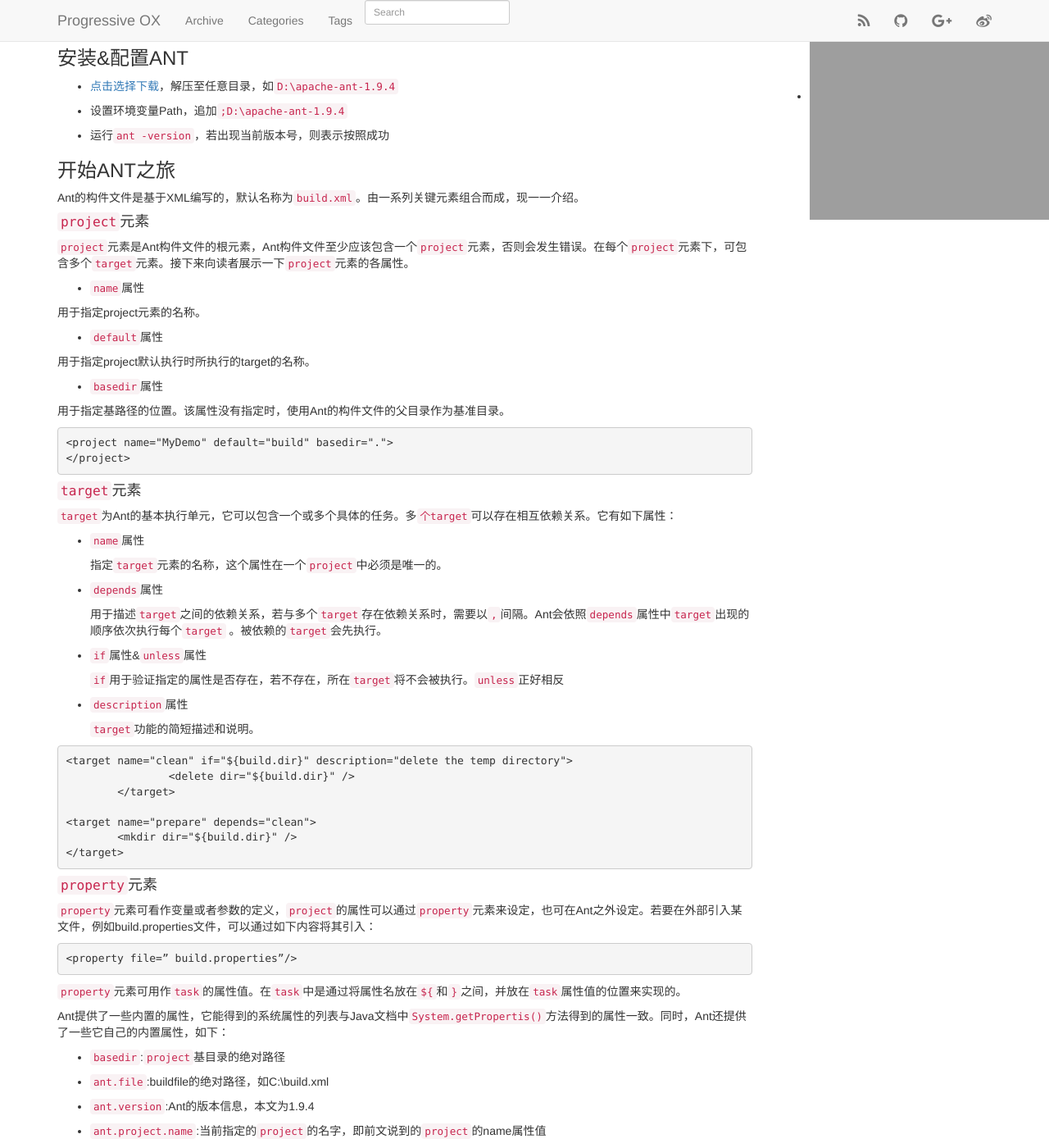
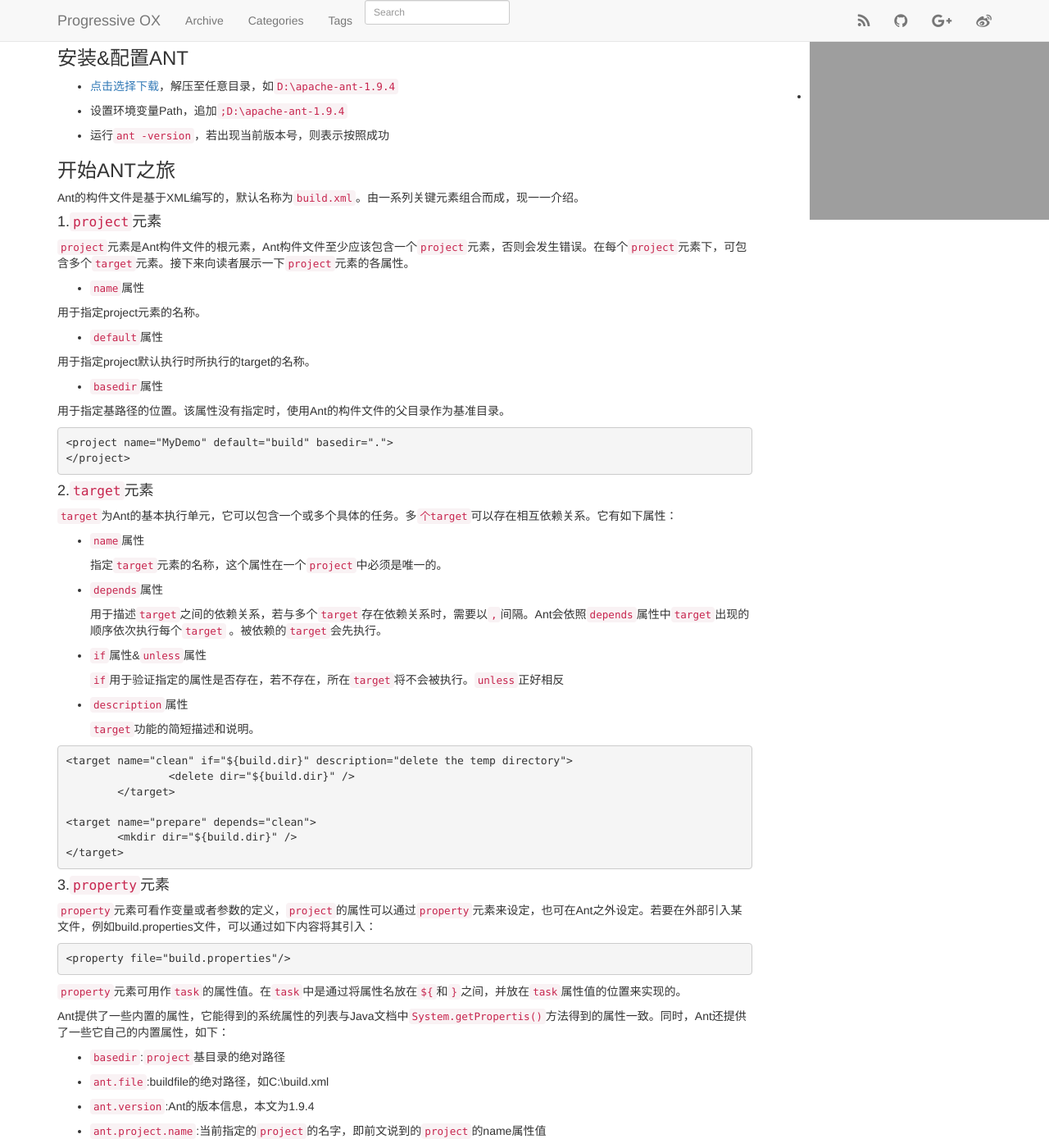
Before and after one commit to ChengYuanjian/chengyuanjian2.github.io, a Jekyll site: the page built from _posts/2014-08-20-ant-build.md, in a window 1280 px wide and 1400 px high, scrolled down 271 px. Shown: the whole window at 82% size. Built offline with Jekyll 4.4.1, drawn with Linux system fonts in a browser that asks for light colours; nearby versions of some CDN libraries; Markdown is read by kramdown in place of the engine named in the settings; comment, search, counter and statistics services are not loaded.

Commit message:
Update 2014-08-20-ant-build.md

```diff
--- a/_posts/2014-08-20-ant-build.md
+++ b/_posts/2014-08-20-ant-build.md
@@ -33,7 +33,7 @@ Ant是一种基于Java的build工具。它有以下的优点。
 
 Ant的构件文件是基于XML编写的，默认名称为`build.xml`。由一系列关键元素组合而成，现一一介绍。
 
-####`project`元素
+####1.`project`元素
 
 `project`元素是Ant构件文件的根元素，Ant构件文件至少应该包含一个`project`元素，否则会发生错误。在每个`project`元素下，可包含多个`target`元素。接下来向读者展示一下`project`元素的各属性。
 
@@ -55,7 +55,7 @@ Ant的构件文件是基于XML编写的，默认名称为`build.xml`。由一系
 {% endhighlight %}
 
 
-####`target`元素
+####2.`target`元素
 
 `target`为Ant的基本执行单元，它可以包含一个或多个具体的任务。多`个target`可以存在相互依赖关系。它有如下属性：
 
@@ -85,12 +85,12 @@ Ant的构件文件是基于XML编写的，默认名称为`build.xml`。由一系
 </target>
 {% endhighlight %}
 
-####`property`元素
+####3.`property`元素
 
 `property`元素可看作变量或者参数的定义，`project`的属性可以通过`property`元素来设定，也可在Ant之外设定。若要在外部引入某文件，例如build.properties文件，可以通过如下内容将其引入：
 
 {% highlight xml %}
-<property file=” build.properties”/>
+<property file="build.properties"/>
 {% endhighlight %}
 
 `property`元素可用作`task`的属性值。在`task`中是通过将属性名放在`${`和`}`之间，并放在`task`属性值的位置来实现的。
```
Also changed, not shown: other parts of _posts/2014-08-20-ant-build.md (+1 -1 lines).
